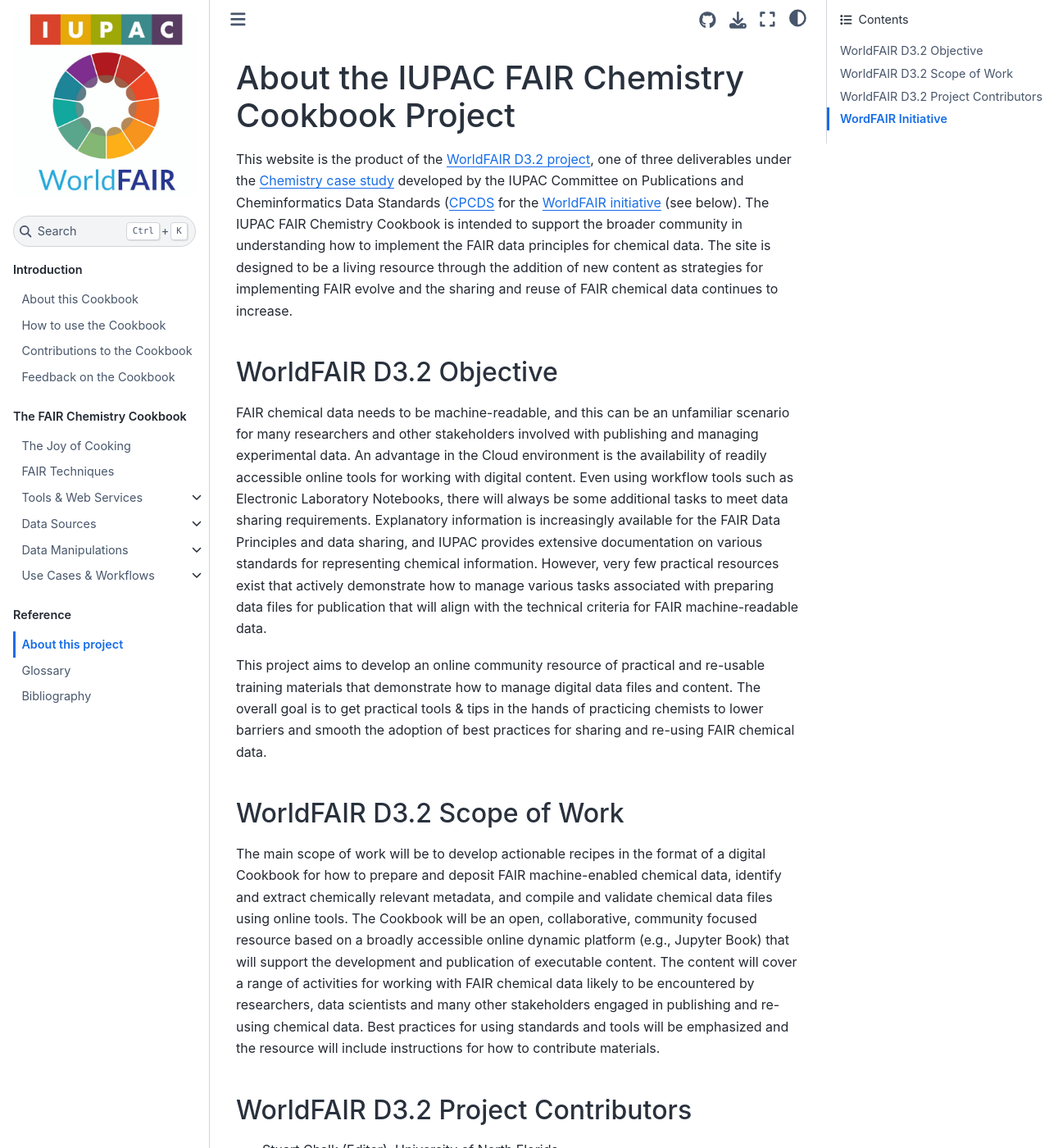
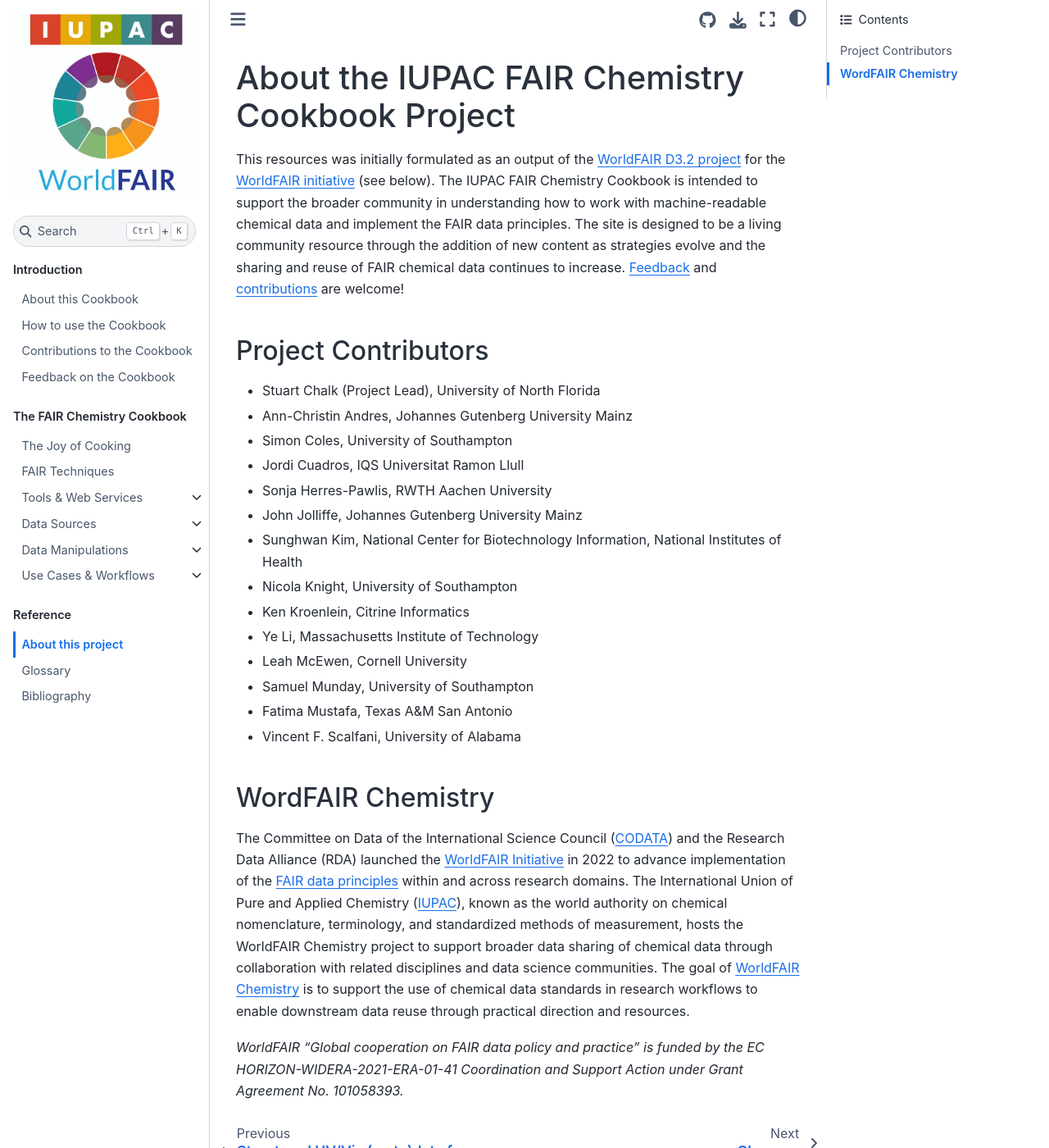
Before and after one commit to IUPAC/WFChemCookbook, a Jupyter Book: the page built from book/about_project.md, in a window 1280 px wide and 1400 px high. Shown: the whole window at 82% size. Built offline with Jupyter Book 1.0.4 settings and Sphinx 7.4.7 and the Sphinx Book theme 1.1.4, drawn with Linux system fonts in a browser that asks for light colours; comment, search, counter and statistics services are not loaded; some of the changed text lies outside the part shown.

Commit message:
Update about_project.md

```diff
--- a/book/about_project.md
+++ b/book/about_project.md
@@ -1,42 +1,17 @@
 # About the IUPAC FAIR Chemistry Cookbook Project
 
-This website is the product of the [WorldFAIR D3.2 project](https://iupac.org/project/2022-028-1-024/), one of three
-deliverables under the [Chemistry case study](https://worldfair-project.eu/chemistry-wp3/)
-developed by the IUPAC Committee on Publications and Cheminformatics Data Standards
-([CPCDS](https://iupac.org/body/024) for the [WorldFAIR initiative](https://worldfair-project.eu/)
-(see below). The IUPAC FAIR Chemistry Cookbook is intended to support the broader community in understanding how to
-implement the FAIR data principles for chemical data. The site is designed to be a living resource through the addition
-of new content as strategies for implementing FAIR evolve and the sharing and reuse of FAIR chemical data continues to increase.
+This resources was initially formulated as an output of the
+[WorldFAIR D3.2 project](https://iupac.org/project/2022-028-1-024/) for the
+[WorldFAIR initiative](https://worldfair-project.eu/) (see below). The IUPAC FAIR Chemistry Cookbook is intended to support
+the broader community in understanding how to work with machine-readable chemical data and implement the FAIR data
+principles. The site is designed to be a living community resource through the addition of new content as strategies evolve
+and the sharing and reuse of FAIR chemical data continues to increase.
+[Feedback](https://iupac.github.io/WFChemCookbook/feedback.html) and
+[contributions](https://iupac.github.io/WFChemCookbook/contributions.html) are welcome!
 
-## WorldFAIR D3.2 Objective
-FAIR chemical data needs to be machine-readable, and this can be an unfamiliar scenario for many researchers and other
-stakeholders involved with publishing and managing experimental data. An advantage in the Cloud environment is the
-availability of readily accessible online tools for working with digital content. Even using workflow tools such as
-Electronic Laboratory Notebooks, there will always be some additional tasks to meet data sharing requirements.
-Explanatory information is increasingly available for the FAIR Data Principles and data sharing, and IUPAC provides
-extensive documentation on various standards for representing chemical information. However, very few practical
-resources exist that actively demonstrate how to manage various tasks associated with preparing data files for
-publication that will align with the technical criteria for FAIR machine-readable data.
-
-This project aims to develop an online community resource of practical and re-usable training materials that
-demonstrate how to manage digital data files and content. The overall goal is to get practical tools & tips in the
-hands of practicing chemists to lower barriers and smooth the adoption of best practices for sharing and re-using
-FAIR chemical data.
-
-## WorldFAIR D3.2 Scope of Work
-The main scope of work will be to develop actionable recipes in the format of a digital Cookbook for how to prepare
-and deposit FAIR machine-enabled chemical data, identify and extract chemically relevant metadata, and compile and
-validate chemical data files using online tools. The Cookbook will be an open, collaborative, community focused
-resource based on a broadly accessible online dynamic platform (e.g., Jupyter Book) that will support the development
-and publication of executable content. The content will cover a range of activities for working with FAIR chemical
-data likely to be encountered by researchers, data scientists and many other stakeholders engaged in publishing and
-re-using chemical data. Best practices for using standards and tools will be emphasized and the resource will include
-instructions for how to contribute materials.
-
-## WorldFAIR D3.2 Project Contributors
-- Stuart Chalk (Editor), University of North Florida
+## Project Contributors
+- Stuart Chalk (Project Lead), University of North Florida
 - Ann-Christin Andres, Johannes Gutenberg University Mainz
-- Sally Bloodworth, University of Southampton
 - Simon Coles, University of Southampton
 - Jordi Cuadros, IQS Universitat Ramon Llull
 - Sonja Herres-Pawlis, RWTH Aachen University
@@ -50,16 +25,16 @@
 - Fatima Mustafa, Texas A&M San Antonio
 - Vincent F. Scalfani, University of Alabama
 
-## WordFAIR Initiative
+## WordFAIR Chemistry
 The Committee on Data of the International Science Council ([CODATA](https://codata.org/)) and the Research Data
-Alliance (RDA) have recently launched the [WorldFAIR Initiative](https://worldfair-project.eu/) to advance
+Alliance (RDA) launched the [WorldFAIR Initiative](https://worldfair-project.eu/) in 2022 to advance
 implementation of the [FAIR data principles](https://force11.org/info/the-fair-data-principles/) within and across
 research domains. The International Union of Pure and Applied Chemistry ([IUPAC](https://iupac.org/)), known as the
-world authority on chemical nomenclature, terminology, and standardized methods of measurement, is leading the
-WorldFAIR Chemistry project in a concerted effort through collaboration with related disciplines and data science
-communities to support broader data sharing of chemical data. The goal of
-[WorldFAIR Chemistry](https://iupac.org/project/2022-012-1-024) is to support the use of chemical data standards
-in research workflows to enable downstream data reuse through practical direction and resources.
+world authority on chemical nomenclature, terminology, and standardized methods of measurement, hosts the
+WorldFAIR Chemistry project to support broader data sharing of chemical data through collaboration with related disciplines
+and data science communities. The goal of [WorldFAIR Chemistry](https://iupac.org/project/2022-012-1-024) is to support the
+use of chemical data standards in research workflows to enable downstream data reuse through practical direction and
+resources.
 
 *WorldFAIR “Global cooperation on FAIR data policy and practice” is funded by the EC HORIZON-WIDERA-2021-ERA-01-41
 Coordination and Support Action under Grant Agreement No. 101058393.*
```
